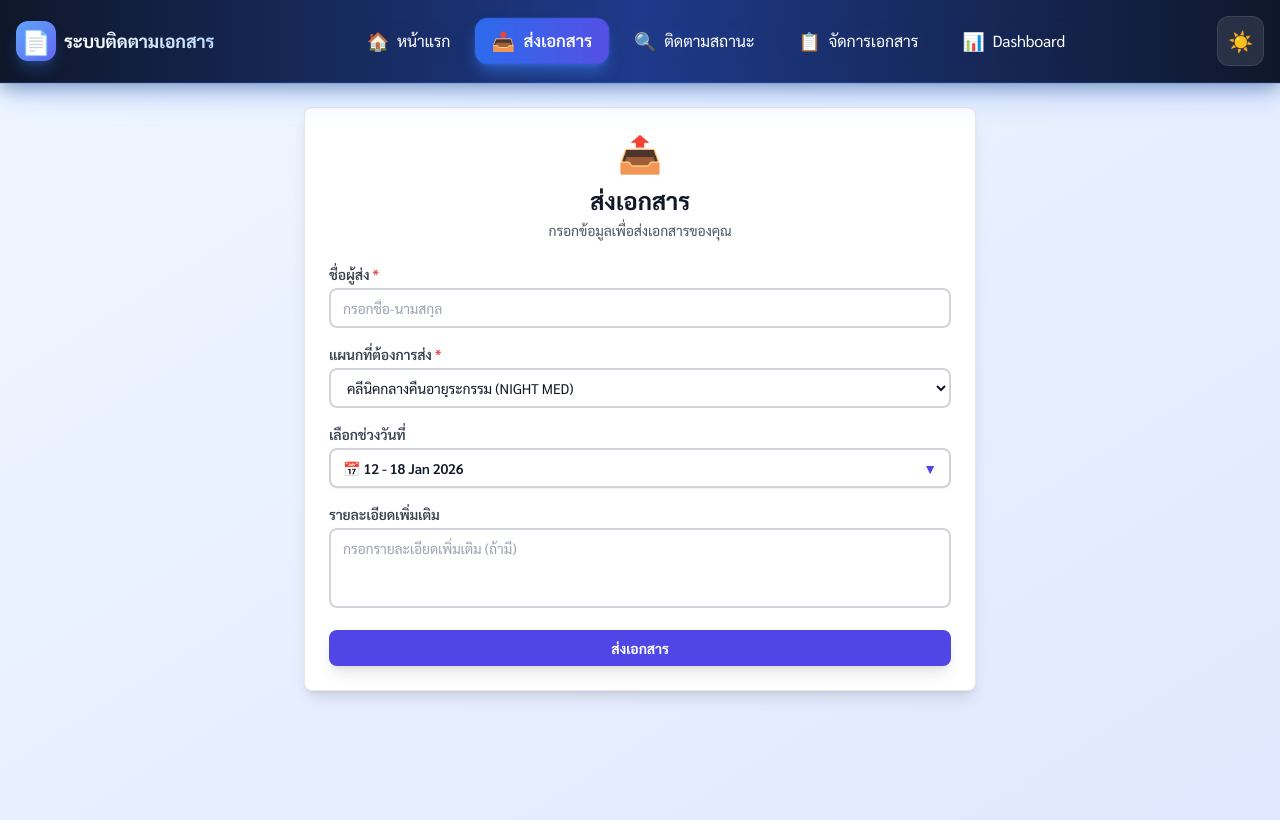
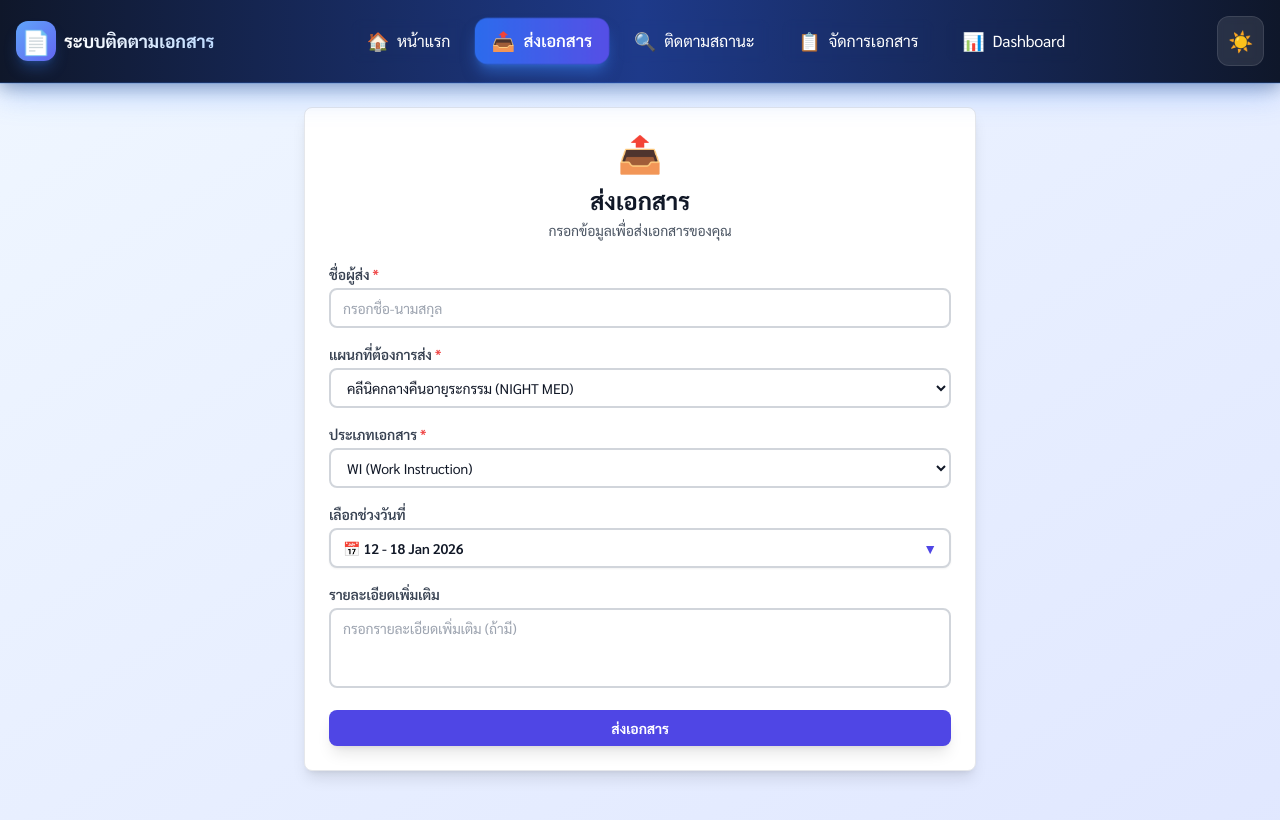
Before and after one commit to magrolix4k/document-tracking-system, a Next.js app: page /submit in a window 1280 px wide. Shown: the top 820 px of the page. Built offline with nearby package versions, Linux system fonts and the light colour scheme.

Commit message:
feat: add document type handling and validation across dashboard, submit, and track pages

```diff
--- a/app/dashboard/page.tsx
+++ b/app/dashboard/page.tsx
@@ -139,6 +139,7 @@ export default function DashboardPage() {
       'เลขที่เอกสาร': doc.id,
       'ชื่อผู้ส่ง': doc.senderName,
       'แผนก': doc.department,
+      'ประเภทเอกสาร': doc.documentType,
       'สัปดาห์': doc.weekRange,
       'สถานะ': getStatusText(doc.status),
       'วันที่ส่ง': formatDate(doc.submittedDate),
@@ -150,7 +151,7 @@ export default function DashboardPage() {
 
     const ws = XLSX.utils.json_to_sheet(excelData);
     ws['!cols'] = [
-      { wch: 18 }, { wch: 20 }, { wch: 15 }, { wch: 20 }, { wch: 15 },
+      { wch: 18 }, { wch: 20 }, { wch: 15 }, { wch: 12 }, { wch: 20 }, { wch: 15 },
       { wch: 20 }, { wch: 20 }, { wch: 20 }, { wch: 30 }, { wch: 30 },
     ];
 
@@ -496,8 +497,8 @@ export default function DashboardPage() {
                       <td className="py-2 px-2 text-xs text-gray-700 dark:text-slate-300">
                         {doc.department}
                       </td>
-                      <td className="py-2 px-2 text-xs text-gray-700 dark:text-slate-300">
-                        {doc.weekRange}
+                      <td className="py-2 px-2 text-xs text-gray-700 dark:text-slate-300 font-medium">
+                        {doc.documentType}
                       </td>
                       <td className="py-2 px-2 text-center">
                         <span
@@ -550,10 +551,12 @@ export default function DashboardPage() {
                       <span className="font-medium">ผู้ส่ง:</span> {doc.senderName}
                     </p>
                     <p className="text-gray-700 dark:text-slate-300">
-                      <span className="font-medium">แผนก:</span> {doc.department} | {doc.weekRange}
+                      <span className="font-medium">แผนก:</span> {doc.department} | <span className="font-medium">ประเภท:</span> {doc.documentType}
                     </p>
-                    <p className="text-gray-600 dark:text-slate-400">
-                      {new Date(doc.submittedDate).toLocaleDateString('th-TH', {
+                    <p className="text-gray-700 dark:text-slate-300">
+                      <span className="font-medium">ช่วงวันที่:</span> {doc.weekRange}
+                    </p>
+                    <p className="text-gray-600 dark:text-slate-400">{new Date(doc.submittedDate).toLocaleDateString('th-TH', {
                         day: '2-digit',
                         month: 'short',
                         hour: '2-digit',
--- a/app/submit/page.tsx
+++ b/app/submit/page.tsx
@@ -1,7 +1,7 @@
 'use client';
 
 import { useState, useRef, useEffect } from 'react';
-import { Department } from '@/src/domain/entities';
+import { Department, DocumentType } from '@/src/domain/entities';
 import { generateDocumentId, saveDocument } from '@/utils/storage';
 import { useToast } from '@/src/presentation/contexts';
 import { getWeekDateRange } from '@/src/shared/utils/weekDateRange';
@@ -16,6 +16,7 @@ export default function SubmitPage() {
   const pickerRef = useRef<HTMLDivElement>(null);
   const [senderName, setSenderName] = useState('');
   const [department, setDepartment] = useState<Department>('NIGHT MED');
+  const [documentType, setDocumentType] = useState<DocumentType>('WI');
   const [details, setDetails] = useState('');
   const [submittedDoc, setSubmittedDoc] = useState<string | null>(null);
   const [showSuccess, setShowSuccess] = useState(false);
@@ -127,6 +128,7 @@ export default function SubmitPage() {
       id: docId,
       senderName: senderName.trim(),
       department,
+      documentType,
       weekRange: weekLabel,
       details: details.trim(),
       status: 'processing' as const,
@@ -268,6 +270,22 @@ export default function SubmitPage() {
                     {DEPARTMENT_LABELS[dept]}
                   </option>
                 ))}
+              </select>
+            </div>
+
+            {/* Document Type */}
+            <div>
+              <label className="block text-gray-700 dark:text-slate-200 font-semibold mb-1 text-sm">
+                ประเภทเอกสาร <span className="text-red-500">*</span>
+              </label>
+              <select
+                value={documentType}
+                onChange={(e) => setDocumentType(e.target.value as DocumentType)}
+                className="w-full px-3 py-2 border-2 border-gray-300 dark:border-slate-600 rounded-lg focus:border-indigo-500 dark:focus:border-indigo-400 focus:ring-2 focus:ring-indigo-200 dark:focus:ring-indigo-500/50 bg-white dark:bg-slate-700 text-gray-900 dark:text-white transition-colors outline-none text-sm"
+              >
+                <option value="WI" className="bg-white dark:bg-slate-700">WI (Work Instruction)</option>
+                <option value="WP" className="bg-white dark:bg-slate-700">WP (Work Procedure)</option>
+                <option value="POLICY" className="bg-white dark:bg-slate-700">POLICY (นโยบาย)</option>
               </select>
             </div>
 
--- a/app/track/page.tsx
+++ b/app/track/page.tsx
@@ -423,6 +423,12 @@ function TrackPageContent() {
                   <div>
                     <p className="text-gray-600 dark:text-slate-400 text-xs font-semibold">ประเภทเอกสาร</p>
                     <p className="font-semibold text-gray-900 dark:text-slate-100">
+                      {document.documentType}
+                    </p>
+                  </div>
+                  <div>
+                    <p className="text-gray-600 dark:text-slate-400 text-xs font-semibold">ช่วงวันที่</p>
+                    <p className="font-semibold text-gray-900 dark:text-slate-100">
                       {document.weekRange}
                     </p>
                   </div>
--- a/src/domain/entities/Document.ts
+++ b/src/domain/entities/Document.ts
@@ -2,6 +2,7 @@
 
 export type DocumentStatus = 'pending' | 'processing' | 'completed';
 export type Department = 'GI' | 'CHK' | 'PHY' | 'ENT' | 'EYE' | 'DENT' | 'SKIN' | 'OBG' | 'NIGHT OBG' | 'NIGHT MED' | 'MED' | 'PED' | 'NIGHT PED';
+export type DocumentType = 'WI' | 'WP' | 'POLICY';
 
 export interface HistoryEntry {
   timestamp: string;
@@ -16,6 +17,7 @@ export interface Document {
   id: string;
   senderName: string;
   department: Department;
+  documentType: DocumentType;
   weekRange: string; // e.g., "13 - 19 Jan 2025"
   details: string;
   status: DocumentStatus;
@@ -30,6 +32,7 @@ export interface Document {
 export interface CreateDocumentDto {
   senderName: string;
   department: Department;
+  documentType: DocumentType;
   weekRange: string;
   details: string;
 }
--- a/src/domain/entities/types.ts
+++ b/src/domain/entities/types.ts
@@ -2,6 +2,7 @@
 export type {
   DocumentStatus,
   Department,
+  DocumentType,
   HistoryEntry,
   Document,
   CreateDocumentDto,
--- a/src/shared/validation/documentValidation.ts
+++ b/src/shared/validation/documentValidation.ts
@@ -1,10 +1,11 @@
 // Validation utilities for domain entities
-import { CreateDocumentDto, UpdateDocumentStatusDto, Department, DocumentStatus } from '@/src/domain/entities/Document';
+import { CreateDocumentDto, UpdateDocumentStatusDto, Department, DocumentStatus, DocumentType } from '@/src/domain/entities/Document';
 import { ValidationError } from '../errors/DocumentErrors';
 
 // Valid constants
 const VALID_DEPARTMENTS: readonly Department[] = ['GI', 'CHK', 'PHY', 'ENT', 'EYE', 'DENT', 'SKIN', 'OBG', 'NIGHT OBG', 'NIGHT MED', 'MED', 'PED', 'NIGHT PED'] as const;
 const VALID_STATUSES: readonly DocumentStatus[] = ['pending', 'processing', 'completed'] as const;
+const VALID_DOCUMENT_TYPES: readonly DocumentType[] = ['WI', 'WP', 'POLICY'] as const;
 
 // Validation helpers
 export function isValidDepartment(value: unknown): value is Department {
@@ -13,6 +14,10 @@ export function isValidDepartment(value: unknown): value is Department {
 
 export function isValidStatus(value: unknown): value is DocumentStatus {
   return typeof value === 'string' && (VALID_STATUSES as readonly string[]).includes(value);
+}
+
+export function isValidDocumentType(value: unknown): value is DocumentType {
+  return typeof value === 'string' && (VALID_DOCUMENT_TYPES as readonly string[]).includes(value);
 }
 
 export function isNonEmptyString(value: unknown): value is string {
@@ -48,6 +53,15 @@ export function validateCreateDocumentDto(dto: unknown): asserts dto is CreateDo
       `แผนกไม่ถูกต้อง กรุณาเลือกจาก: ${VALID_DEPARTMENTS.join(', ')}`,
       'department',
       data.department
+    );
+  }
+
+  // Validate documentType
+  if (!isValidDocumentType(data.documentType)) {
+    throw new ValidationError(
+      `ประเภทเอกสารไม่ถูกต้อง กรุณาเลือกจาก: ${VALID_DOCUMENT_TYPES.join(', ')}`,
+      'documentType',
+      data.documentType
     );
   }
 
@@ -118,6 +132,7 @@ export function validateDocumentId(id: unknown): asserts id is string {
 export const VALIDATION_CONSTANTS = {
   DEPARTMENTS: VALID_DEPARTMENTS,
   STATUSES: VALID_STATUSES,
+  DOCUMENT_TYPES: VALID_DOCUMENT_TYPES,
   MAX_SENDER_NAME_LENGTH: 200,
   MAX_DETAILS_LENGTH: 1000,
   MAX_STAFF_NAME_LENGTH: 200,
```
